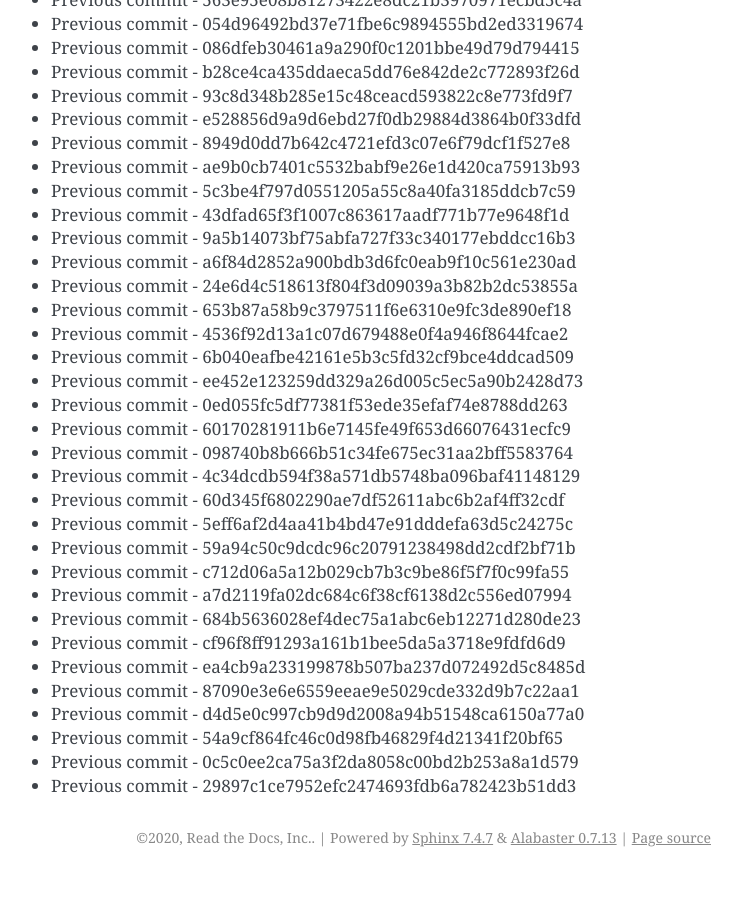
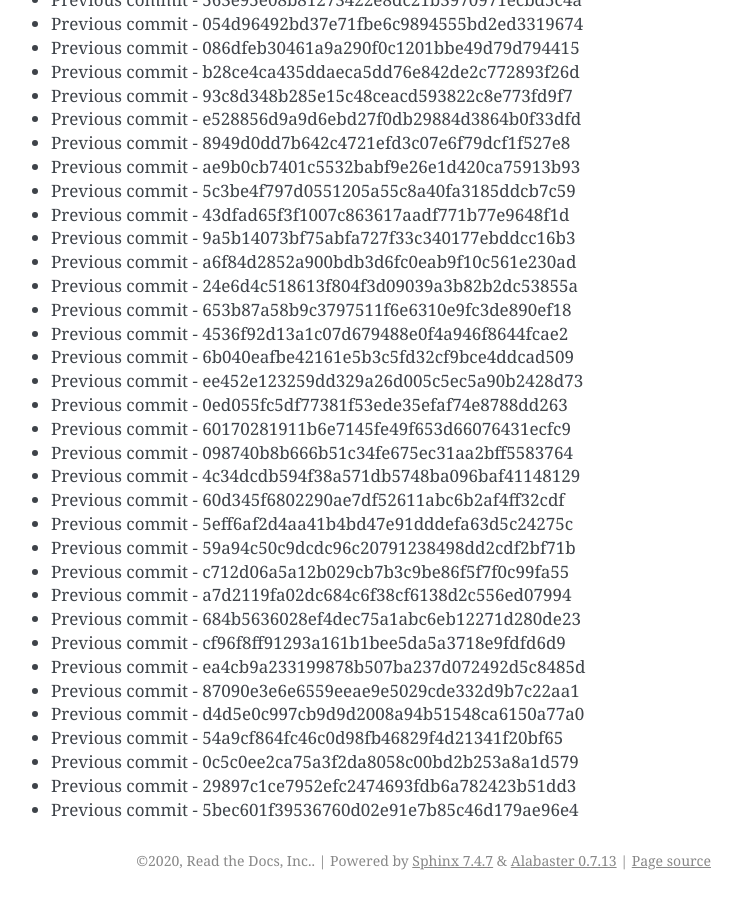
Before and after one commit to readthedocs/rtd-git-stresstest, a Sphinx documentation site: the page built from docs/updates.rst, in a window 1280 px wide and 900 px high, scrolled down 54674 px. Shown: the whole window, without its empty margins (399-1141 px from the left). Built offline with Sphinx 7.4.7, drawn with Linux system fonts in a browser that asks for light colours; before the commit the page ends 55551 px from its top, so only the background shows below that.

Commit message:
Generating commit from previous: 5bec601f39536760d02e91e7b85c46d179ae96e4

```diff
--- a/docs/updates.rst
+++ b/docs/updates.rst
@@ -2329,3 +2329,4 @@ It can be tested for any performance characteristics.
 * Previous commit - 54a9cf864fc46c0d98fb46829f4d21341f20bf65
 * Previous commit - 0c5c0ee2ca75a3f2da8058c00bd2b253a8a1d579
 * Previous commit - 29897c1ce7952efc2474693fdb6a782423b51dd3
+* Previous commit - 5bec601f39536760d02e91e7b85c46d179ae96e4
```
